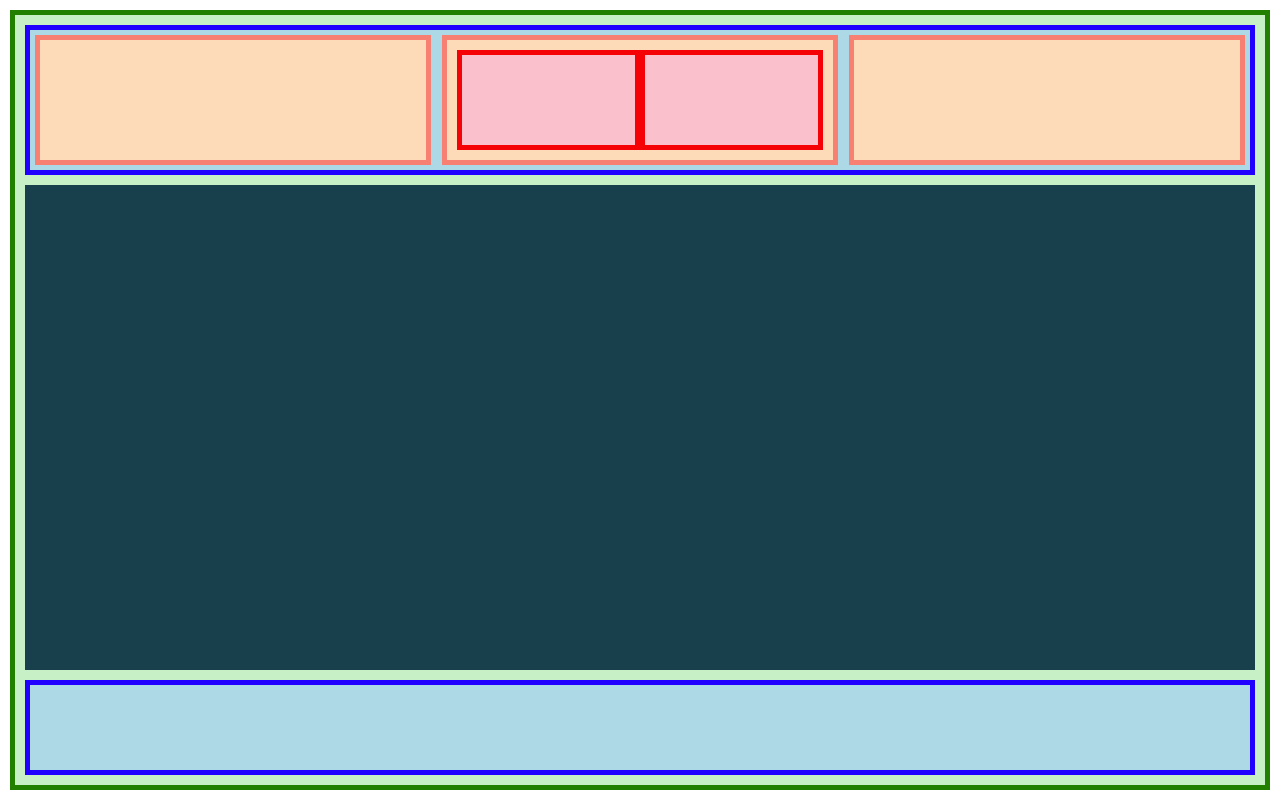
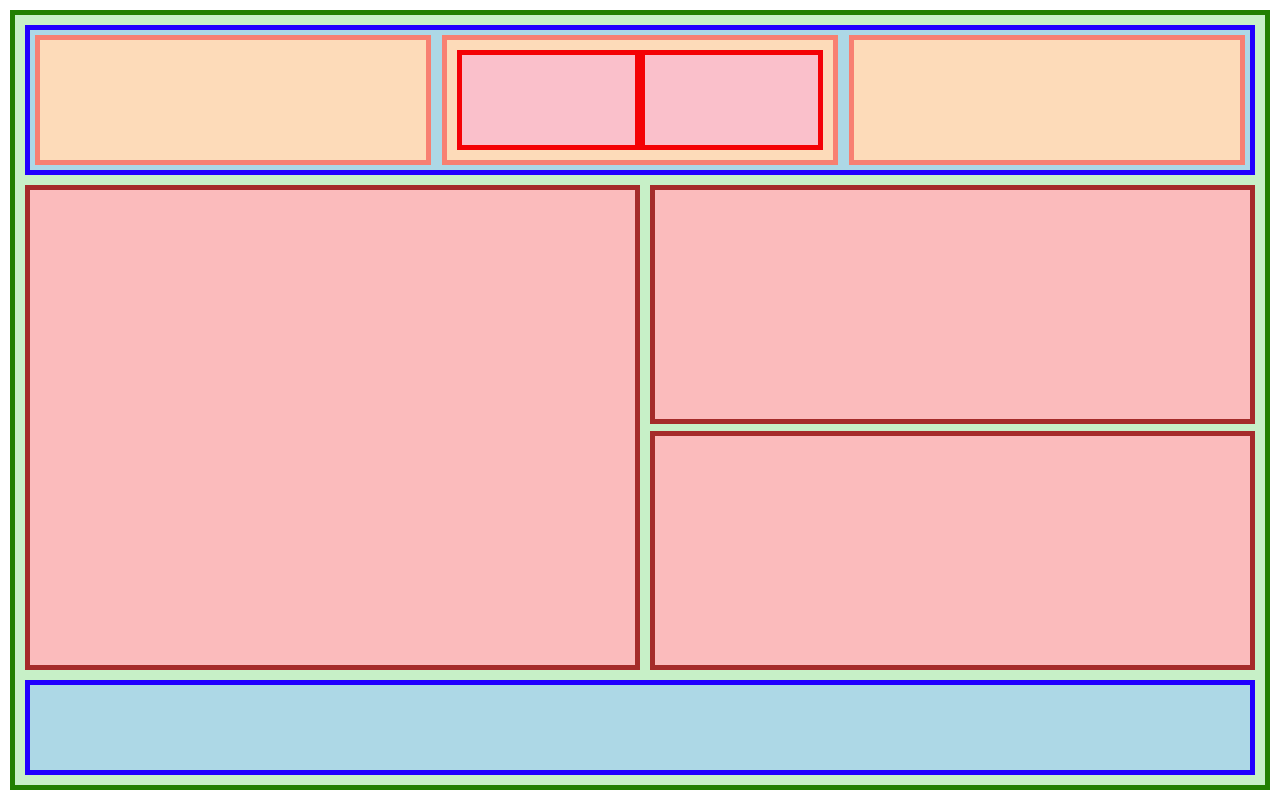
Before and after one commit to Alshan1/dflextask, a plain HTML site: page index.html in a window 1280 px wide. Drawn offline with Linux system fonts and the light colour scheme.

Commit message:
third comit

```diff
--- a/index.html
+++ b/index.html
@@ -1,11 +1,13 @@
 <!DOCTYPE html>
 <html lang="en">
+
 <head>
     <meta charset="UTF-8">
     <meta name="viewport" content="width=device-width, initial-scale=1.0">
     <title>Document</title>
     <link rel="stylesheet" href="style.css">
 </head>
+
 <body>
     <div class="maindiv">
         <div class="greendiv">
@@ -19,11 +21,18 @@
                     <div class="box3"></div>
 
                 </div>
-                <div class="pinkdiv"></div>
+                <div class="pinkdiv">
+                    <div class="pink1"></div>
+                    <div class="mainpink">
+                        <div class="pink2"></div>
+                        <div class="pink3"></div>
+                    </div>
+                </div>
                 <div class="darkblue"></div>
             </div>
 
         </div>
     </div>
 </body>
+
 </html>
--- a/style.css
+++ b/style.css
@@ -42,12 +42,14 @@
 
 
 .pinkdiv{
-    background-color: #173f4c;
-    /* border: solid 5px; */
-    border-color: #df2020;
+
     margin-top: 10px;
     margin-bottom: 10px;
+    display: flex;
 }
+
+
+
 .darkblue{
     background-color: #add8e6;
     height: 150px;
@@ -93,3 +95,35 @@
     border-color: #f40205;
 
 }
+.pink1{
+    background-color: #fbbbbc;
+    width: 50%;
+    height: 100%;
+    border: solid 5px;
+    border-color: #a52b2a;
+}
+
+.pink2{
+    background-color: #fbbbbc;
+    width: 100%;
+    height: 50%;
+    border: solid 5px;
+    border-color: #a52b2a;
+}
+.pink3{
+    background-color: #fbbbbc;
+    width: 100%;
+    height: 50%;
+    border: solid 5px;
+    border-color: #a52b2a;
+}
+.mainpink{
+
+    width: 50%;
+    height: 100%;
+    display: flex;
+    justify-content: flex-start;
+    flex-direction: column;
+    gap: 7px;
+    padding-left: 10px;
+}
```
